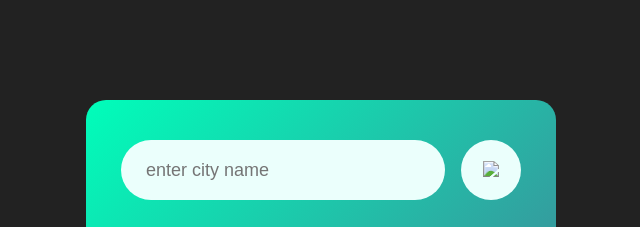
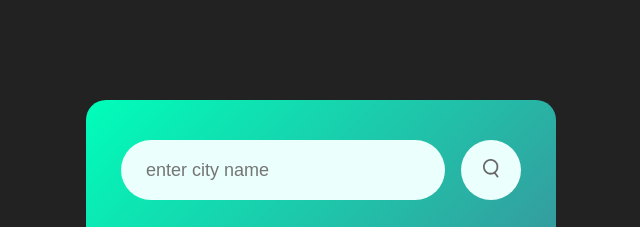
Before and after one commit to Teddyness/weatherAppJS, a plain HTML site: page index.html in a window 1280 px wide. Shown: the top 227 px of the page, 319-959 px from the left. Drawn offline with Linux system fonts and the light colour scheme; the site is published under a folder, as on GitHub Pages, so addresses that start at the root find nothing.

Commit message:
C:/Program Files/Git/ removed change

```diff
--- a/index.html
+++ b/index.html
@@ -12,7 +12,7 @@
         <div class="card">
             <div class="search">
                 <input type="text" placeholder="enter city name" spellcheck="false">
-                <button><img src="/images/search.png" ></button>
+                <button><img src="images/search.png" ></button>
             </div>
             <div class="weather">
                 <img src="images/clouds.png" class="weather-icon">
```
